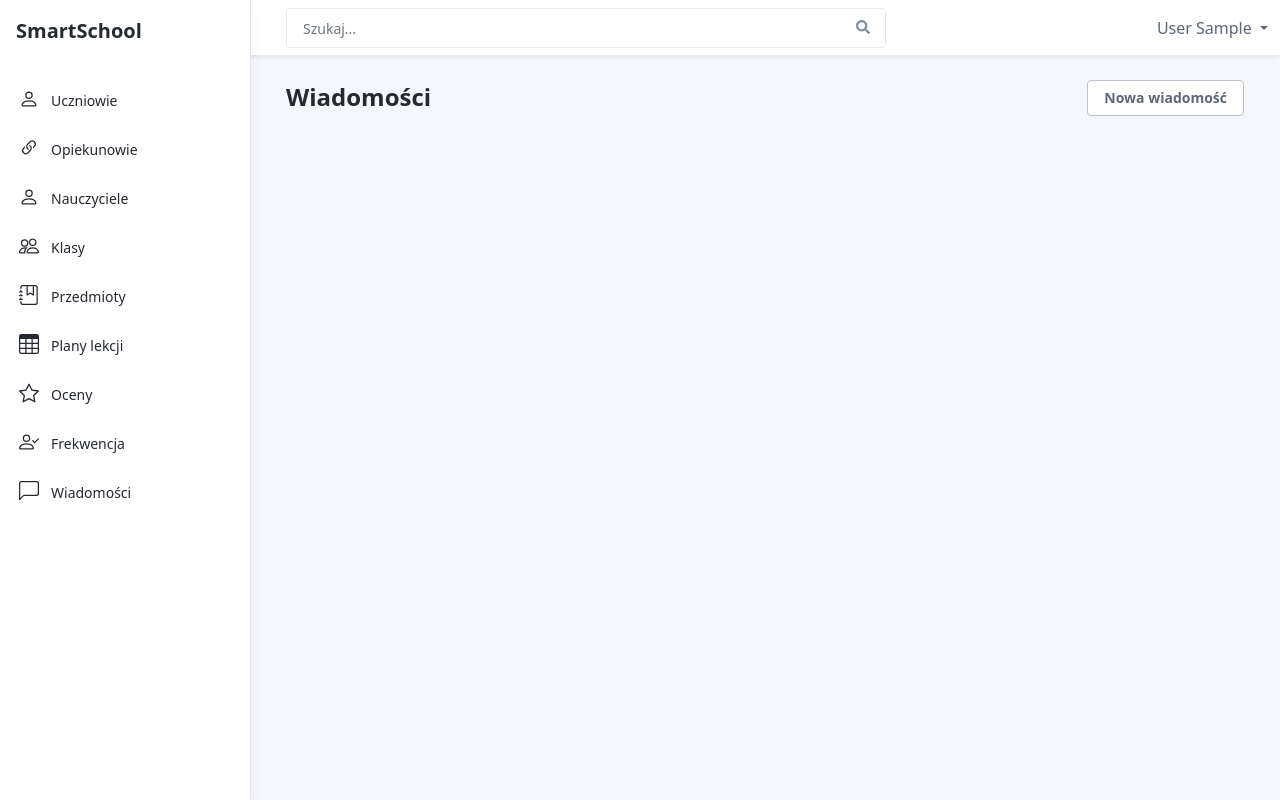
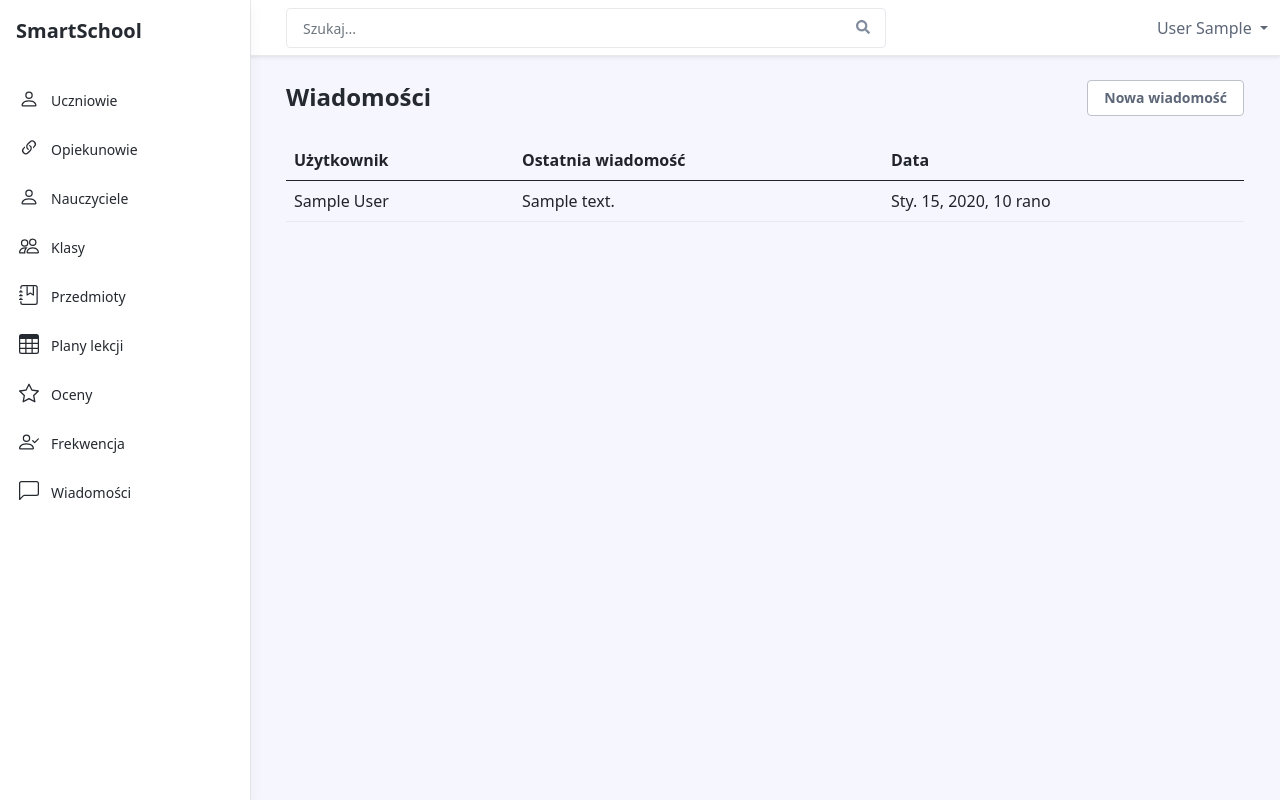
Before and after one commit to salakonrad/smart-school, a Django app: page /message/list in a window 1280 px wide. Run offline with Django 3.2, Linux system fonts and the light colour scheme; a user stored in the database is signed in; tables that the repository leaves empty hold one stand-in row (values such as "Sample post"); some libraries are stand-ins or nearby versions.

Commit message:
feat(messages): showing all conversations

```diff
--- a/smartschool/school/models.py
+++ b/smartschool/school/models.py
@@ -20,7 +20,30 @@ class MyUser(User):
 
     def get_all_messages_list(self):
         messages = Message.objects.filter(Q(sender=self) | Q(recipient=self)).values('recipient', 'sender').annotate(mcount=Count('message')).order_by()
-        print(messages)
+        messages = messages.order_by('date')
+        msg_return = []
+        for message in messages:
+            recipient = MyUser.get_by_id(message['recipient'])
+            sender = MyUser.get_by_id(message['sender'])
+            if recipient == self:
+                user_data = {
+                    'person': sender,
+                    'last_message': Message.get_latest_message(recipient, sender),
+                    'date': Message.get_latest_message(recipient, sender).date
+                }
+                if user_data not in msg_return:
+                    msg_return.append(user_data)
+            elif sender == self:
+                user_data = {
+                    'person': recipient,
+                    'last_message': Message.get_latest_message(recipient, sender),
+                    'date': Message.get_latest_message(recipient, sender).date
+                }
+                if user_data not in msg_return:
+                    msg_return.append(user_data)
+        msg_return_sorted = sorted(msg_return, key=lambda k: k['date'], reverse=True)
+        return msg_return_sorted
+
 
 
 
@@ -692,3 +715,6 @@ class Message(models.Model):
         new.recipient = recipient
         new.message = message
         new.save()
+
+    def get_latest_message(person, person_2):
+        return Message.objects.filter((Q(sender=person) & Q(recipient=person_2)) | (Q(sender=person_2) & Q(recipient=person))).order_by('-date').first()
--- a/smartschool/school/templates/messages/messages_list.html
+++ b/smartschool/school/templates/messages/messages_list.html
@@ -10,19 +10,36 @@
     <div class="col-auto">
         <div class="page-utilities">
             <div class="row g-2 justify-content-start justify-content-md-end align-items-center">
-                {% if perms.school.add_message %}
                 <div class="col-auto">
                     <a data-bs-toggle="modal"
                     data-bs-target="#new_message" class="btn app-btn-secondary">
                         Nowa wiadomość
                     </a>
                 </div>
-                {% endif %}
             </div>
         </div>
     </div>
 </div>
 
+<table class="table">
+    <thead>
+        <tr>
+            <th scope="col">Użytkownik</th>
+            <th scope="col">Ostatnia wiadomość</th>
+            <th scope="col">Data</th>
+        </tr>
+    </thead>
+    <tbody>
+        {% for message in data.messages %}
+        <tr class="class_choice pointer" onclick="location.href=''">
+            <td>{{ message.person.first_name }} {{ message.person.last_name }}</td>
+            <td>{{ message.last_message.message }}</td>
+            <td>{{ message.date }}</td>
+        </tr>
+        {% endfor %}
+    </tbody>
+</table>
+
 <!-- Add Modal -->
 {% include "messages/create.html" %}
 
--- a/smartschool/school/views.py
+++ b/smartschool/school/views.py
@@ -1037,7 +1037,7 @@ def attendance_delete(request):
 
 # /message/list
 @login_required
-@permission_required('school.view_message', raise_exception=True)
+# @permission_required('school.view_message', raise_exception=True)
 def message_list_view(request):
     user = MyUser.get_by_id(request.user.id)
     data = {
@@ -1053,7 +1053,7 @@ def message_list_view(request):
 
 # /messages
 @login_required
-@permission_required('school.view_message', raise_exception=True)
+# @permission_required('school.view_message', raise_exception=True)
 def messages_view(request):
     data = {
 
@@ -1063,7 +1063,7 @@ def messages_view(request):
 
 # /message/send
 @login_required
-@permission_required('school.add_message', raise_exception=True)
+# @permission_required('school.add_message', raise_exception=True)
 def message_send(request):
     if request.method == 'POST':
         form = NewMessageForm(request.POST)
```
